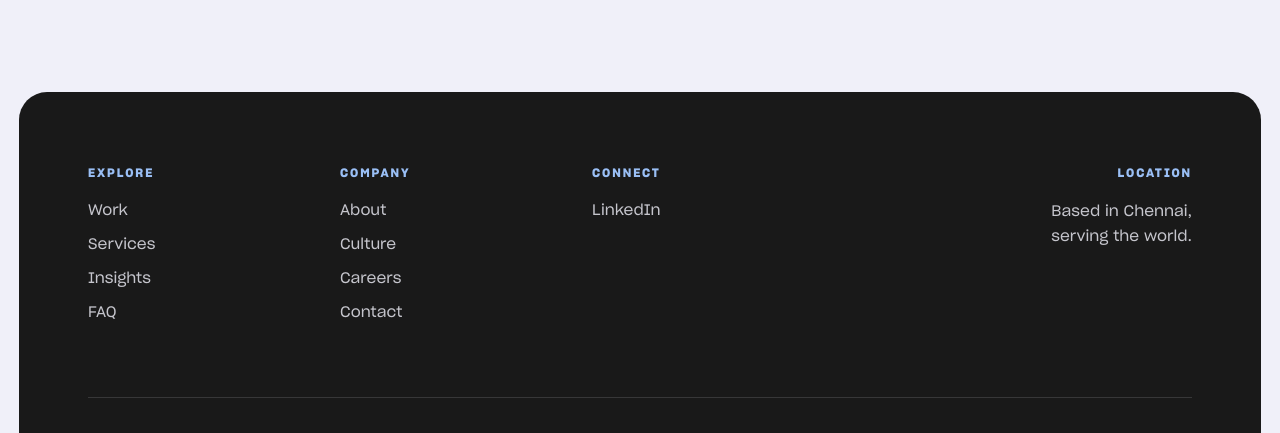
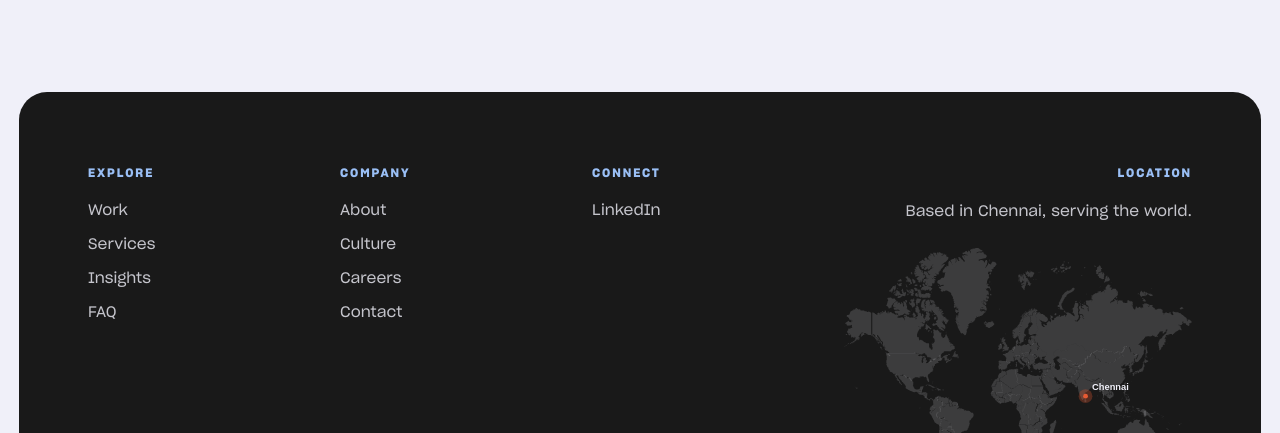
Before and after one commit to Hensalin/elanster_website-demo, a plain HTML site: page index.html in a window 1280 px wide. Shown: the part 6860-7293 px from the top of the page. Drawn offline with Linux system fonts and the light colour scheme.

Commit message:
Add world map with Chennai marker to footer location block
Optimized public-domain world silhouette (svg-maps/world via svgo,
79KB) as an external lazy-loaded asset, with a pulsing orange marker
and label positioned at Chennai via India's bounding box. Fills the
location column under "Based in Chennai, serving the world."

Co-Authored-By: Claude Fable 5 <noreply@anthropic.com>

```diff
--- a/css/styles.css
+++ b/css/styles.css
@@ -695,13 +695,19 @@ ul[role="list"] { list-style: none; }
   margin-bottom: 72px;
 }
 .footer__col--location {
-  justify-self: end;
+  justify-self: stretch;
   text-align: right;
 }
 .footer__col--location p {
   font-size: 15px;
   line-height: 1.7;
   opacity: 0.8;
+}
+.footer__map {
+  width: 100%;
+  max-width: 470px;
+  margin-top: 14px;
+  margin-left: auto;
 }
 .footer__col { display: grid; gap: 10px; align-content: start; }
 .footer__col h4 {
--- a/index.html
+++ b/index.html
@@ -402,7 +402,8 @@
         </nav>
         <div class="footer__col footer__col--location">
           <h4>Location</h4>
-          <p>Based in Chennai,<br>serving the world.</p>
+          <p>Based in Chennai, serving the world.</p>
+          <img class="footer__map" src="assets/img/world-map.svg" alt="World map highlighting Chennai, India" loading="lazy">
         </div>
       </div>
 
```
Also changed, not shown: assets/img/world-map.svg (added).
